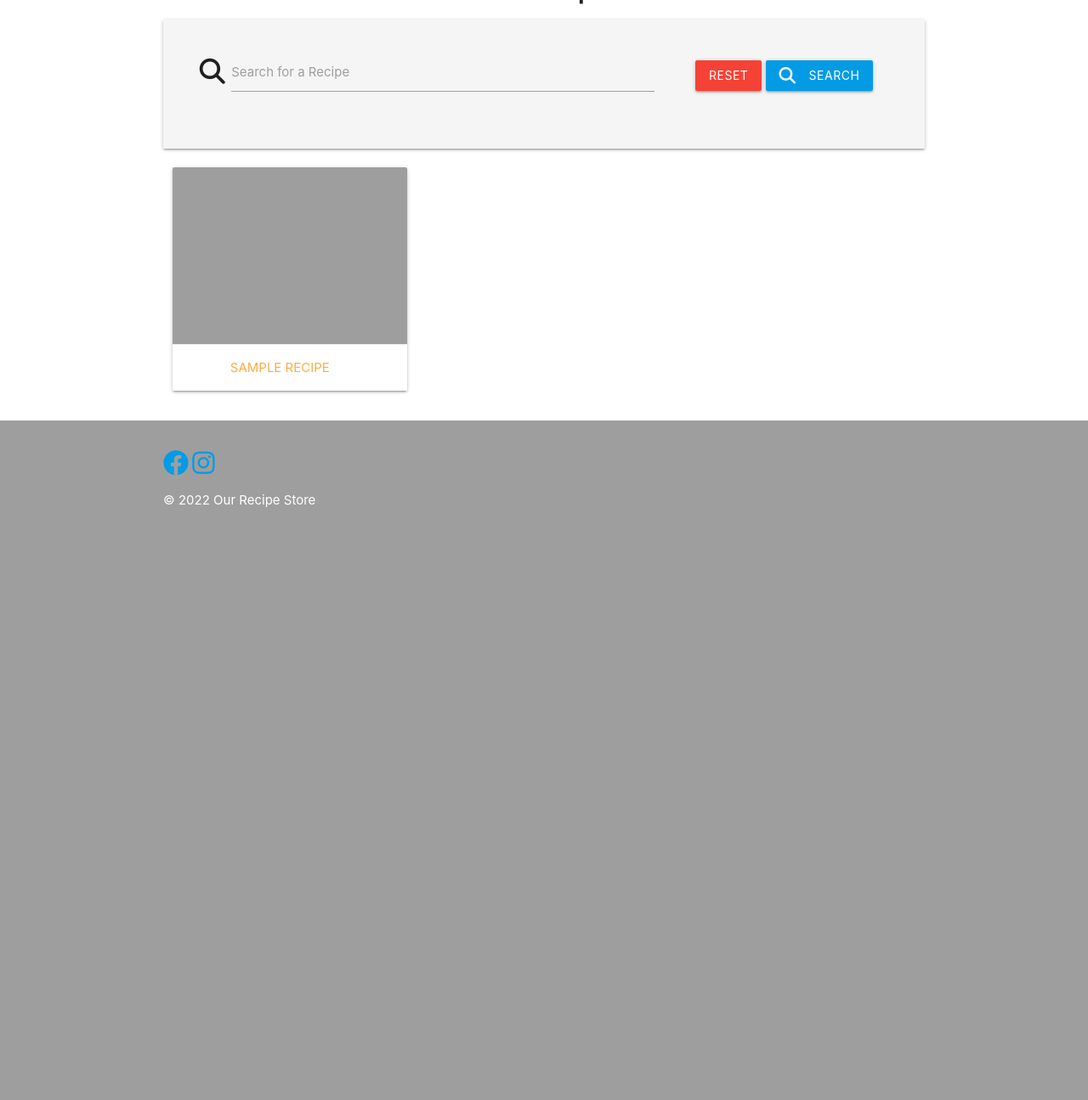
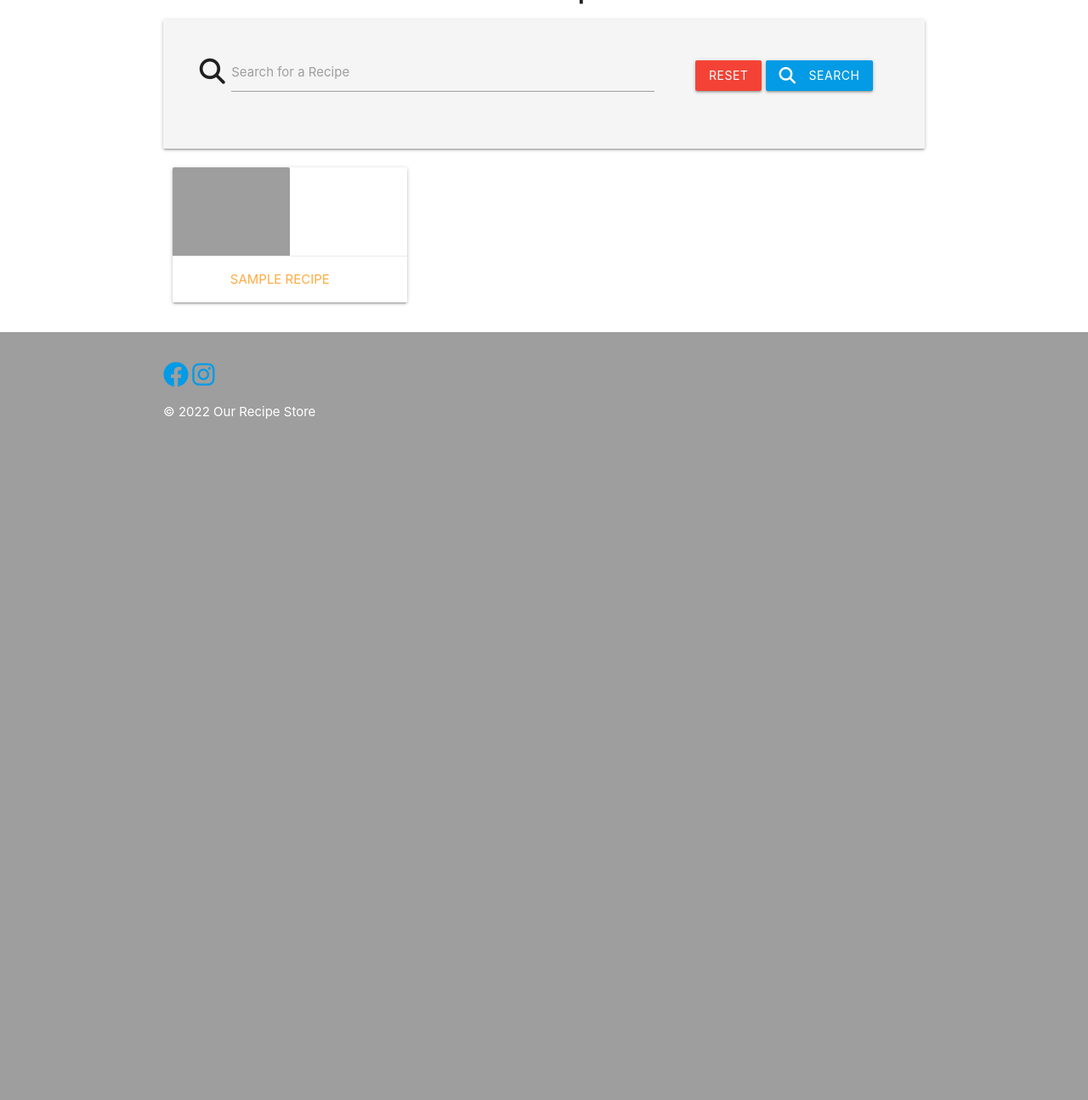
Before and after one commit to RhiH/recipe_store, a Flask app: page / in a window 1280 px wide. Shown: the part 136-1431 px from the top of the page at 85% size. After the commit the page ends 629 px from the top, so only its background shows below. Run offline with Flask 2, Linux system fonts and the light colour scheme; a database or web service that is not in the repository returns one stand-in record (values such as "Sample title"); some libraries are stand-ins or nearby versions; grey boxes are pictures that could not be loaded.

Commit message:
test image amendment in css

```diff
--- a/static/css/style.css
+++ b/static/css/style.css
@@ -1,5 +1,10 @@
 body {
     background-color: white;
+}
+
+.card-image {
+    max-width: 50%;
+    height: auto;
 }
 
 .btn-small {
```
